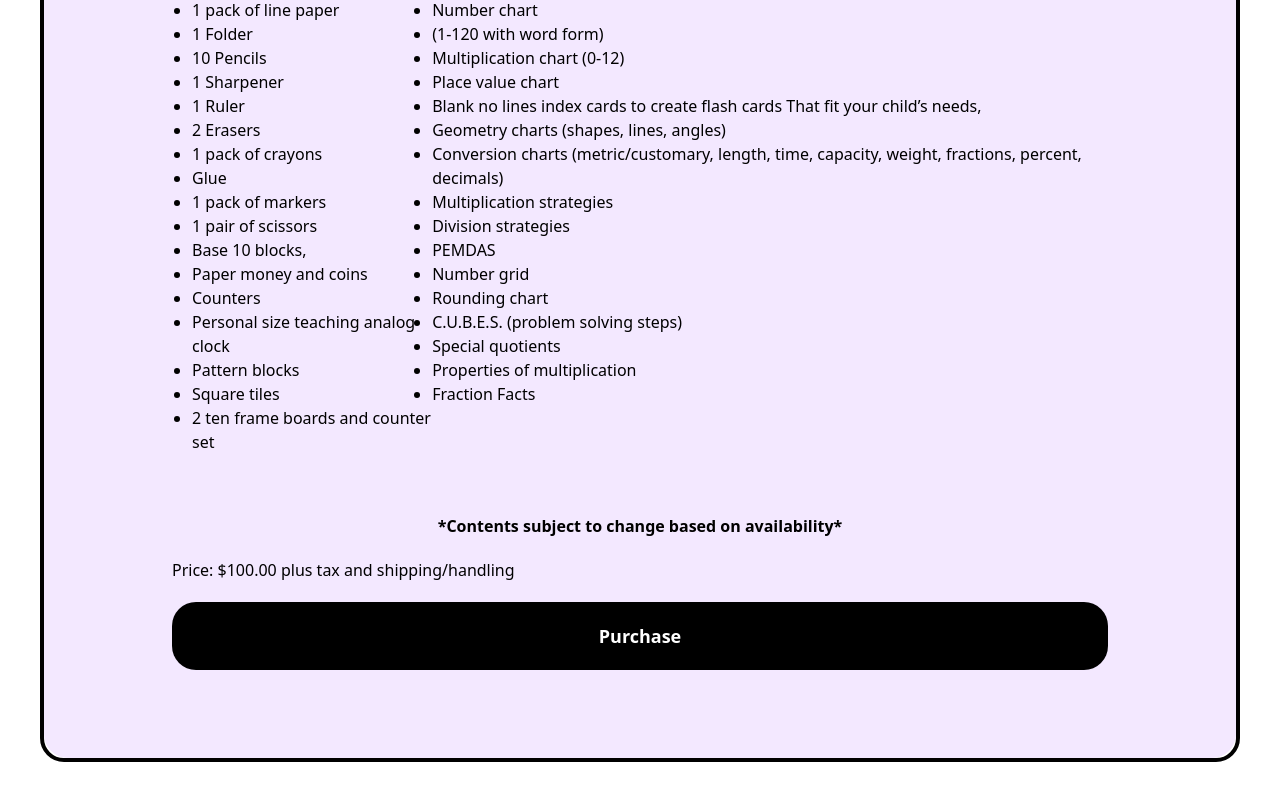
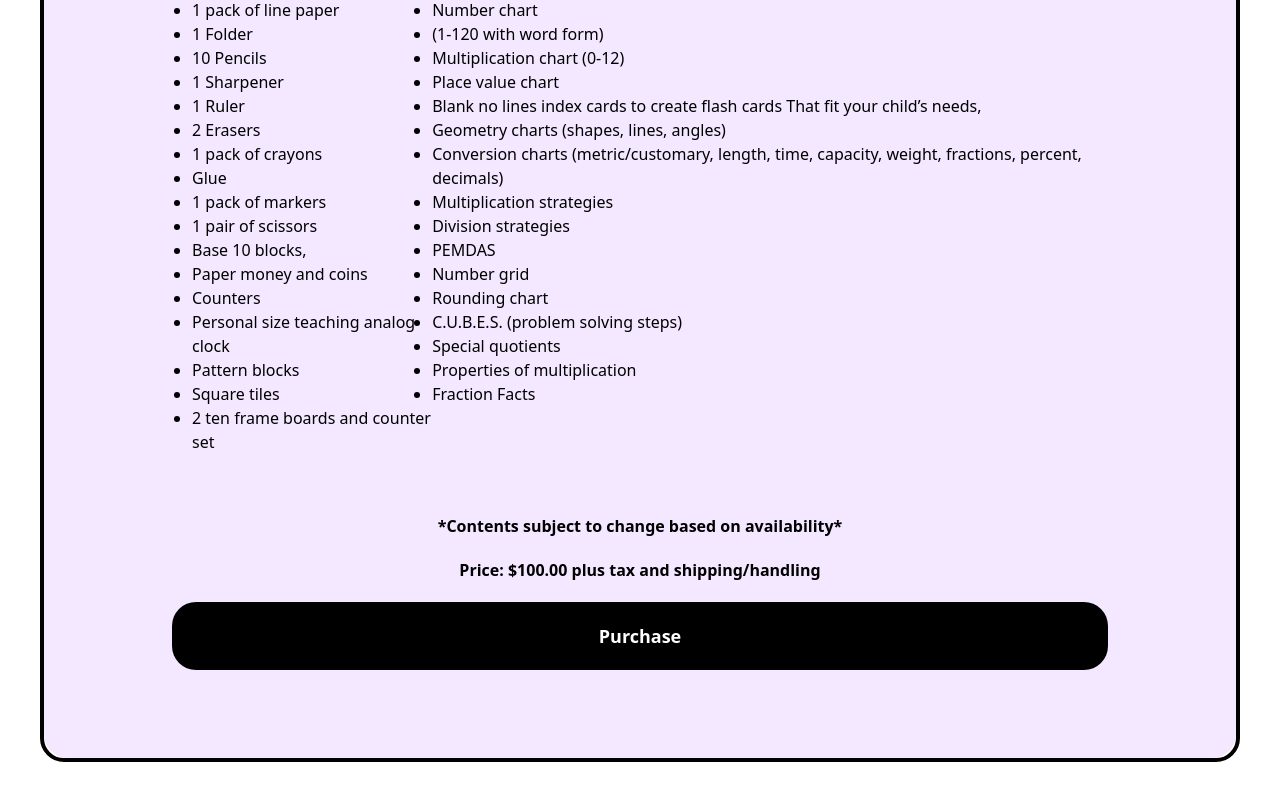
Before and after one commit to sbcodes90/alleyesonme, a React (Create React App) app in the folder app/: page /program-info in a window 1280 px wide. Shown: the part 3215-4015 px from the top of the page. Built offline with nearby package versions, Linux system fonts and the light colour scheme.

Commit message:
update toolbox with purchase price

```diff
--- a/app/src/components/ProgramInfo.js
+++ b/app/src/components/ProgramInfo.js
@@ -203,8 +203,8 @@ export default function ProgramInfo() {
                   <li>Properties of multiplication</li>
                   <li>Fraction Facts</li>
                   </ul>
-                  <div className="py-5 font-black">*Contents subject to change based on availability*</div>
-
+                  <div className="py-5 font-bold">*Contents subject to change based on availability*</div>
+                  <div className="text-center mt-10 font-black">Price: $100.00 plus tax and shipping/handling</div>
               </section>
               <section id="desktop-view" className="hidden md:hidden lg:block">
                 <div className="font-bold py-5">
@@ -265,8 +265,8 @@ export default function ProgramInfo() {
                   </div>
                   </ul>
                   </div>
-                  <div className="py-5 font-black text-center mt-5">*Contents subject to change based on availability*</div>
-                  <div>Price: $100.00 plus tax and shipping/handling</div>
+                  <div className="py-5 font-bold text-center mt-5">*Contents subject to change based on availability*</div>
+                  <div className="text-center font-black">Price: $100.00 plus tax and shipping/handling</div>
 
               </section>
 
```
